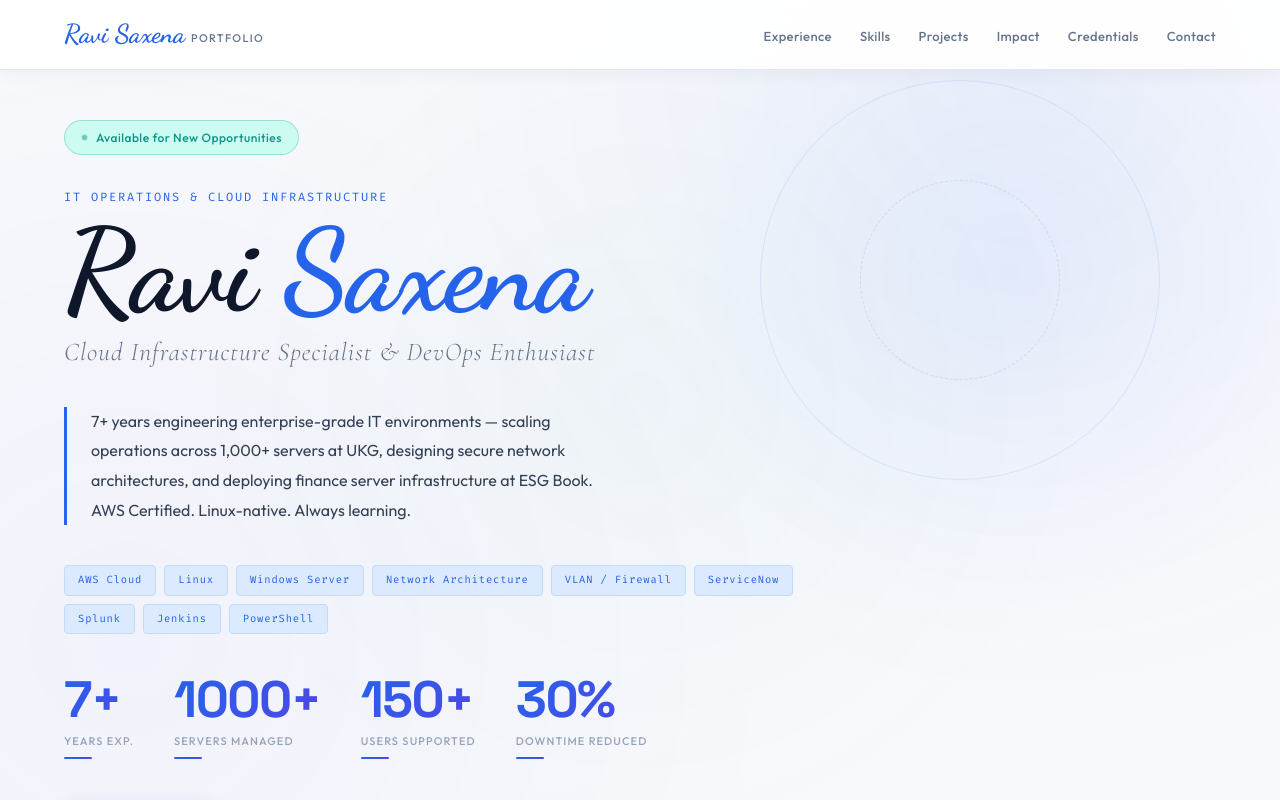
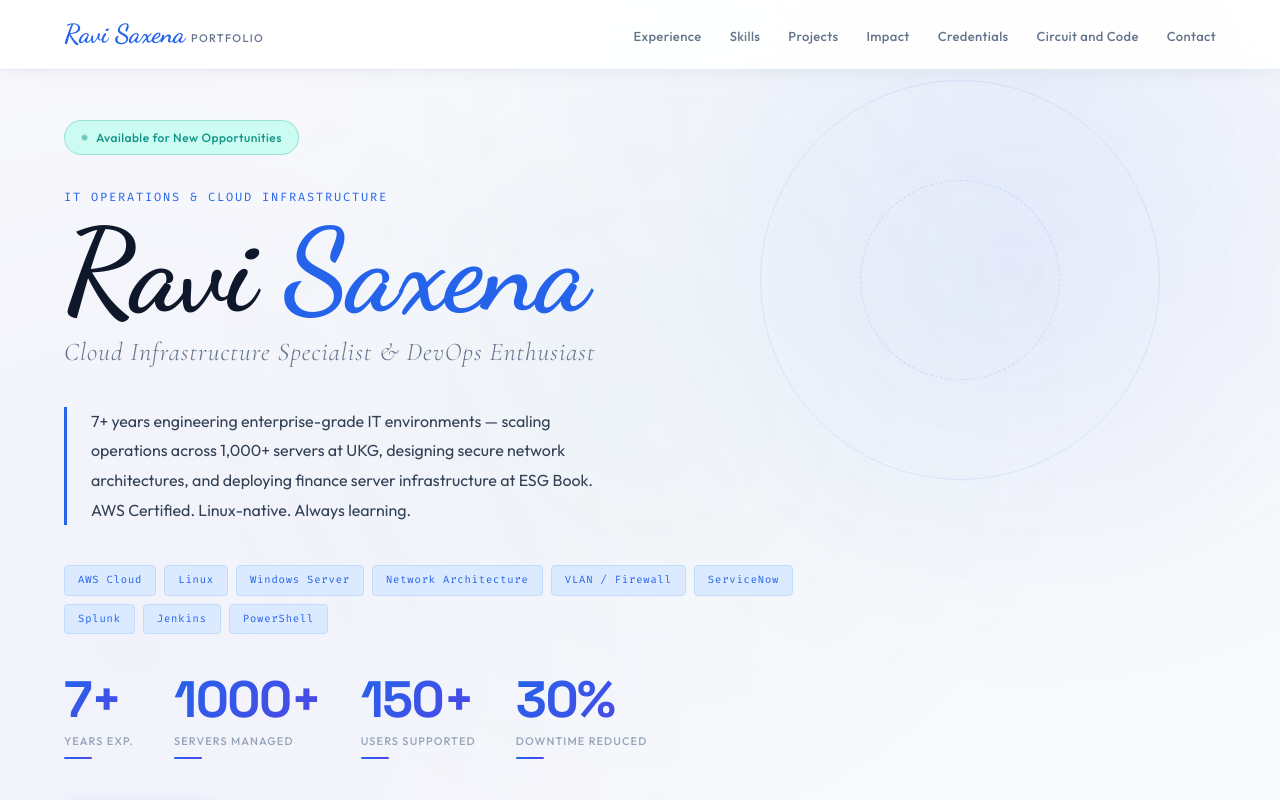
Before and after one commit to RaviSaxena-Hub/portfolio, a plain HTML site: page index.html in a window 1280 px wide. Shown: the top 800 px of the page. Drawn offline with nearby package versions, Linux system fonts and the light colour scheme.

Commit message:
Add files via upload

```diff
--- a/index.html
+++ b/index.html
@@ -752,6 +752,7 @@ footer {
     <li><a href="#projects">Projects</a></li>
     <li><a href="#achievements">Impact</a></li>
     <li><a href="#credentials">Credentials</a></li>
+    <li><a href="#venture">Circuit and Code</a></li>
     <li><a href="#contact">Contact</a></li>
   </ul>
 </nav>
@@ -1150,9 +1151,10 @@ footer {
   </div>
 
   <div class="venture-cta">
-    <!-- Circuit and Code website: replace the span below with
-         <a href="PASTE_LINK_HERE" target="_blank" class="venture-link"><svg viewBox="0 0 24 24"><path d="M19 19H5V5h7V3H5c-1.11 0-2 .9-2 2v14c0 1.1.89 2 2 2h14c1.1 0 2-.9 2-2v-7h-2v7zM14 3v2h3.59l-9.83 9.83 1.41 1.41L19 6.41V10h2V3h-7z"/></svg>Visit Circuit and Code</a> -->
-    <span class="venture-link is-pending" aria-disabled="true">Website link coming soon</span>
+    <a href="https://ravisaxena-hub.github.io/Circuit-and-Code/" target="_blank" rel="noopener noreferrer" class="venture-link">
+      <svg viewBox="0 0 24 24"><path d="M19 19H5V5h7V3H5c-1.11 0-2 .9-2 2v14c0 1.1.89 2 2 2h14c1.1 0 2-.9 2-2v-7h-2v7zM14 3v2h3.59l-9.83 9.83 1.41 1.41L19 6.41V10h2V3h-7z"/></svg>
+      Visit Circuit and Code
+    </a>
   </div>
 </section>
 
```
